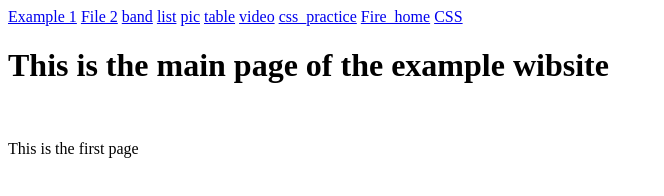
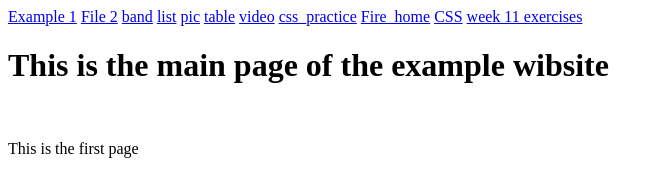
Before and after one commit to wavelolz/wavelolz.github.io, a plain HTML site: page docs/index.html in a window 1280 px wide. Shown: the whole page, without its empty margins (0-664 px from the left). Drawn offline with Linux system fonts and the light colour scheme.

Commit message:
Update index.html

```diff
--- a/docs/index.html
+++ b/docs/index.html
@@ -13,6 +13,7 @@
 		<a href="css.html">css_practice</a>
 		<a href = "fire/Fire_home.html">Fire_home</a>
 		<a href = "images/css_style.html">CSS</a>
+		<a href="week 11 exercises.html">week 11 exercises</a>
 		<h1>This is the main page of the example wibsite</h1>
 		<br />
 		<p>This is the first page<p>
```
